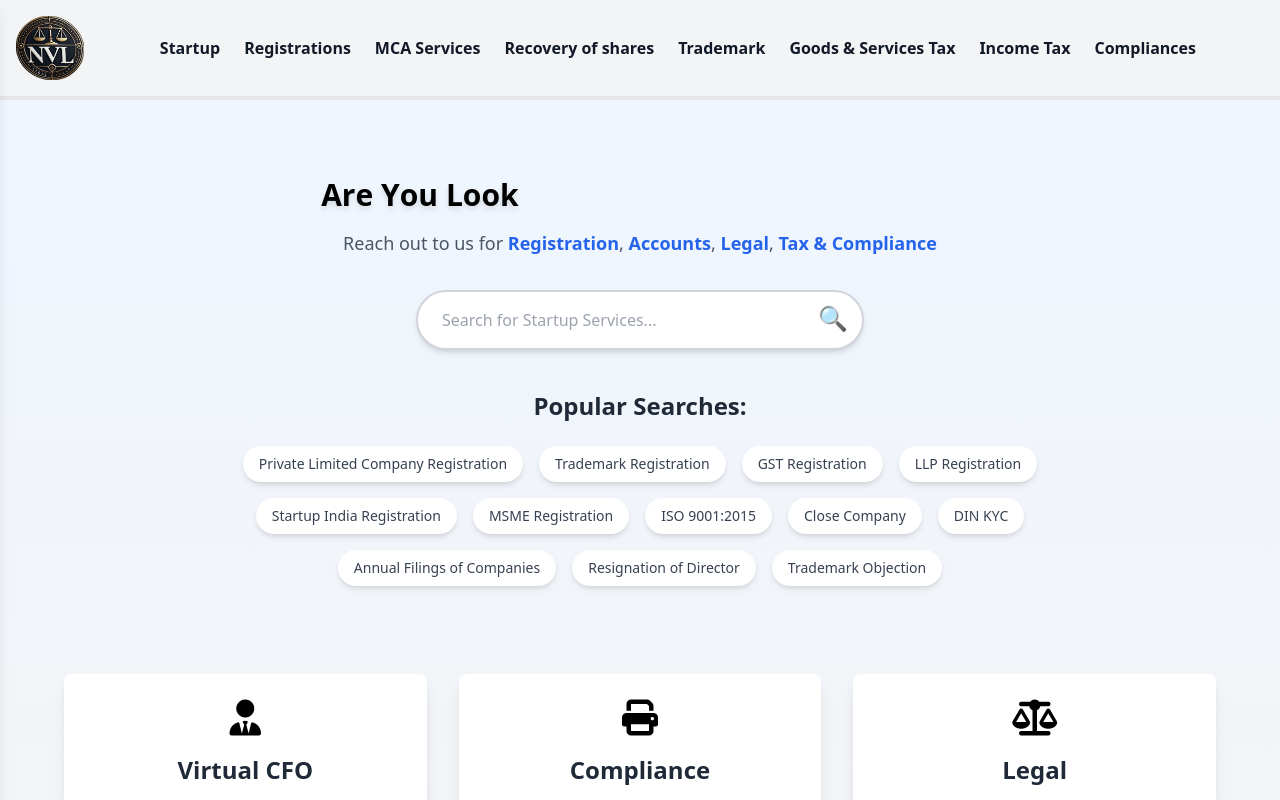
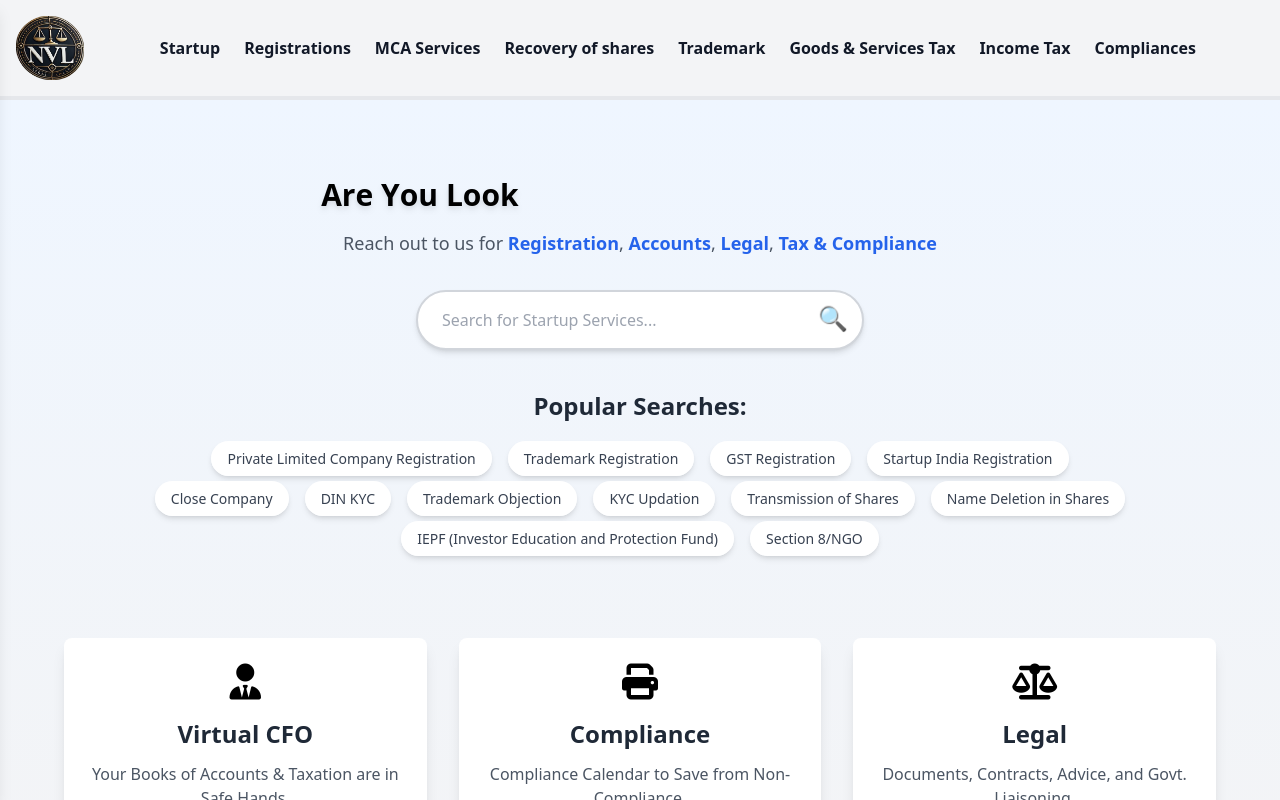
Before and after one commit to vikasrath/Solocorp_Frontend, a React (Vite) app: page / in a window 1280 px wide. Shown: the top 800 px of the page. Built offline with nearby package versions, Linux system fonts and the light colour scheme.

Commit message:
top searches working

```diff
--- a/src/Components/Hero Section/Herosection.jsx
+++ b/src/Components/Hero Section/Herosection.jsx
@@ -42,19 +42,56 @@ function Herosection() {
     }, 5000);
     return () => clearInterval(interval);
   }, [currentHeadingIndex]);
+
   const topSearches = [
-    "Private Limited Company Registration",
-    "Trademark Registration",
-    "GST Registration",
-    "LLP Registration",
-    "Startup India Registration",
-    "MSME Registration",
-    "ISO 9001:2015",
-    "Close Company",
-    "DIN KYC",
-    "Annual Filings of Companies",
-    "Resignation of Director",
-    "Trademark Objection",
+    {
+      name: "Private Limited Company Registration",
+      link: "/privateLimitedComapny"
+    },
+    {
+      name: "Trademark Registration",
+      link: "/trademarkRegistration"
+    },
+    {
+      name: "GST Registration",
+      link: "/GSTRegistration"
+    },
+    {
+      name: "Startup India Registration",
+      link: "/StartupIndia"
+    },
+    {
+      name: "Close Company",
+      link: "/windingUpCompany"
+    },
+    {
+      name: "DIN KYC",
+      link: "/DINeKYCFiling"
+    },
+    {
+      name: "Trademark Objection",
+      link: "/trademarkObjection"
+    },
+    {
+      name: "KYC Updation",
+      link: "/KYCUpdation"
+    },
+    {
+      name: "Transmission of Shares",
+      link: "/TransmissionOfShares"
+    },
+    {
+      name: "Name Deletion in Shares",
+      link: "/NameDeletion"
+    },
+    {
+      name: "IEPF (Investor Education and Protection Fund)",
+      link: "/IEPF"
+    },
+    {
+      name: "Section 8/NGO",
+      link: "/section8Company"
+    }
   ]
 
 
@@ -220,12 +257,14 @@ function Herosection() {
                 </h3>
                 <div className="flex flex-wrap  w-full lg:w-[80%] justify-center items-center gap-4 mx-auto">
                   {topSearches.map((item, index) => (
+                    <Link to={item.link}>
                       <span
                         key={index}
                         className="bg-white text-gray-700 px-2 lg:px-4 py-2 rounded-full shadow-md text-sm cursor-pointer hover:bg-blue-100 hover:text-blue-700 transition-all duration-300"
                       >
-                      {item}
+                        {item.name}
                       </span>
+                    </Link>
                   ))}
                 </div>
               </div>
```
Lines whose indentation alone changed are shown as unchanged.
